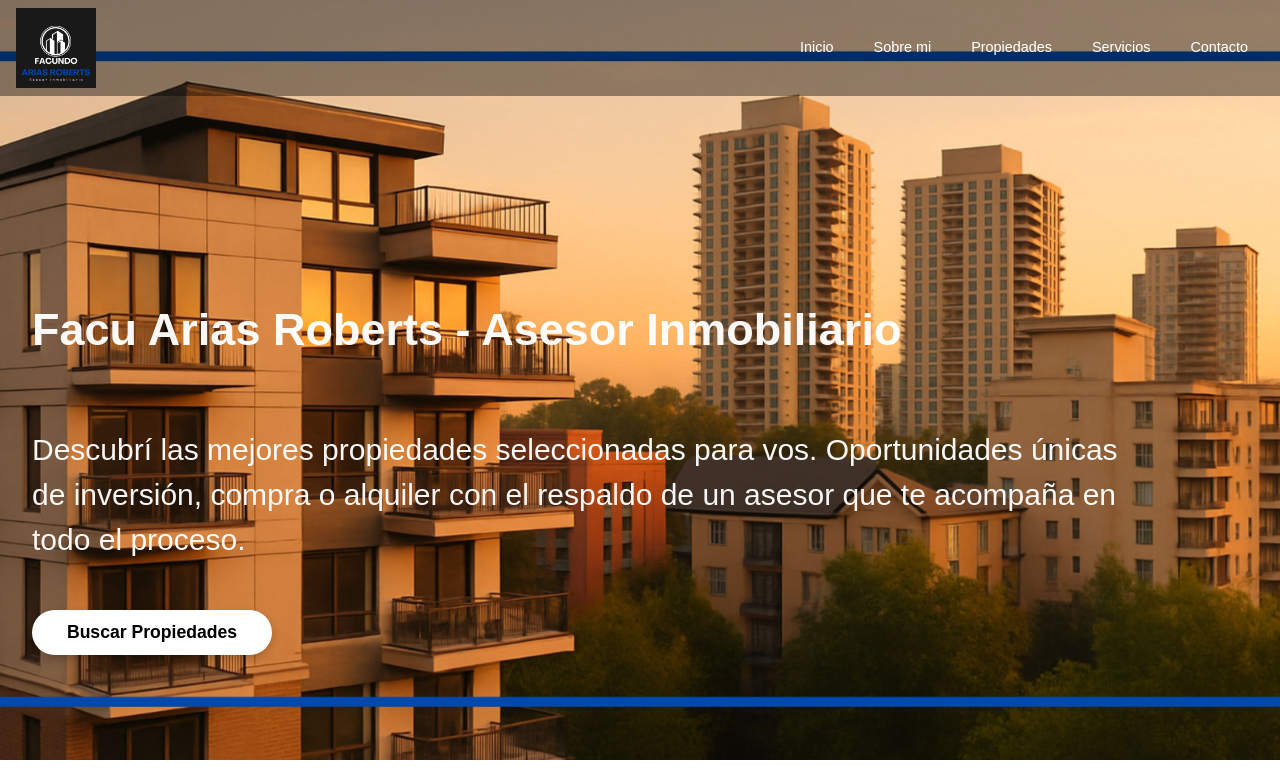
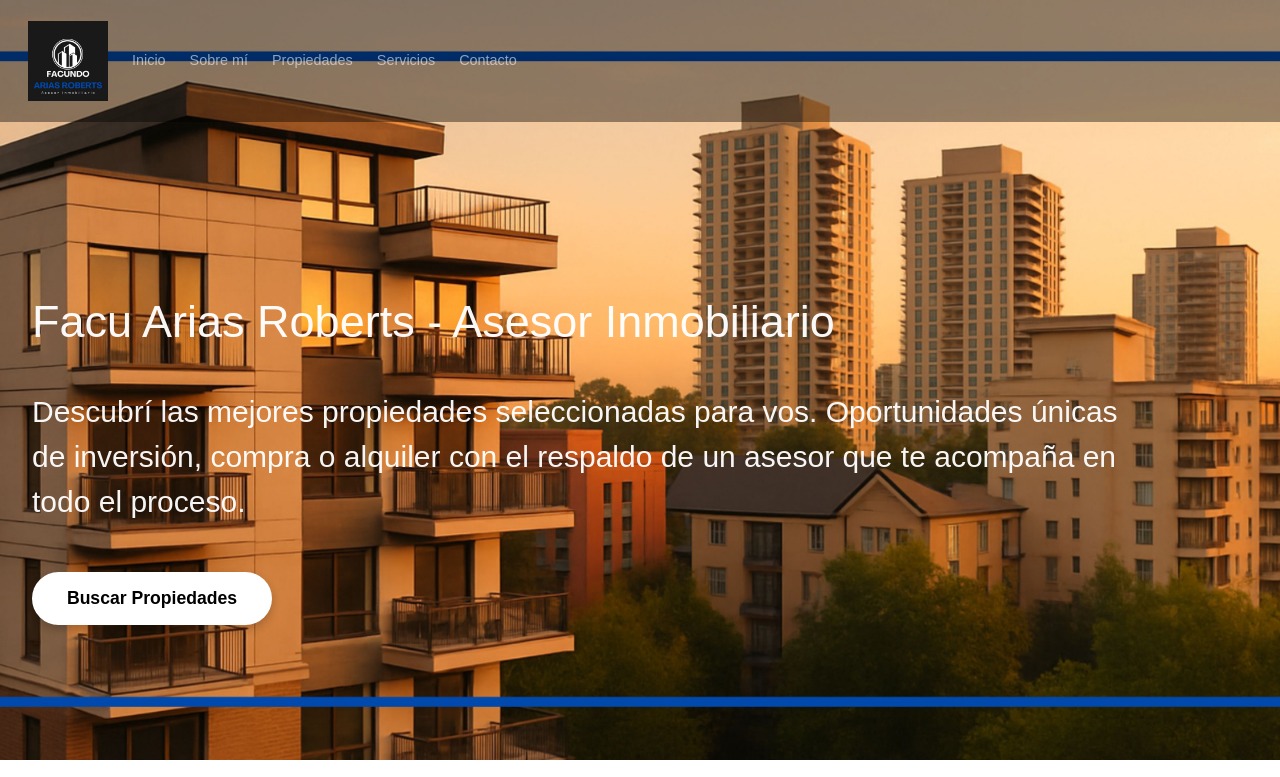
Before and after one commit to FloArias/FacuAsesorInmobiliario, a plain HTML site: page pages/propiedades.html in a window 1280 px wide. Shown: the top 777 px of the page. Drawn offline with nearby package versions, Linux system fonts and the light colour scheme.

Commit message:
Actualización: botón con link y ajustes visuales para la entrega

```diff
--- a/pages/propiedades.html
+++ b/pages/propiedades.html
@@ -3,7 +3,10 @@
 <head>
     <meta charset="UTF-8">
     <meta name="viewport" content="width=device-width, initial-scale=1.0">
-    <title>Document</title>
+      <!-- Bootstrap CSS -->
+    <link href="https://cdn.jsdelivr.net/npm/bootstrap@5.3.3/dist/css/bootstrap.min.css" rel="stylesheet" integrity="sha384-..." crossorigin="anonymous">
+
+    <title>Propiedades page</title>
     <link rel="stylesheet" href="../CSS/style.css">
 
 </head>
@@ -12,16 +15,26 @@
    <header class="propiedades-header">
       <!-- CONTENIDO DEL HEADER -->
     <div class="Header-barra-superior">
-    <img class="Logotipo" src="../media/logo.jpg" alt="logo">
-    <nav class="navegacion-superior">
-        <ul>
-        <li><a href="../index.html">Inicio</a></li>
-        <li><a href="../pages/sobre-mi.html">Sobre mi</a></li>
-        <li><a href="../pages/propiedades.html">Propiedades</a></li>
-        <li><a href="../pages/servicios.html">Servicios</a></li>
-        <li><a href="../pages/contacto.html">Contacto</a></li>
-       </ul>
-      </nav>
+       <nav class="navbar navbar-expand-lg navbar-dark mi-navbar-personalizado ">
+      <div class="container-fluid">
+      <a class="navbar-brand" href="../index.html">
+      <img class="Logotipo" src="../media/logo.jpg" alt="logo" style="height: 80px;">
+      </a>
+      <button class="navbar-toggler" type="button" data-bs-toggle="collapse" data-bs-target="#menuNavbar" aria-controls="menuNavbar" aria-expanded="false" aria-label="Toggle navigation">
+      <span class="navbar-toggler-icon"></span>
+      </button>
+
+    <div class="collapse navbar-collapse" id="menuNavbar">
+      <ul class="navbar-nav ms-auto mb-2 mb-lg-0">
+        <li class="nav-item"><a class="nav-link" href="../index.html">Inicio</a></li>
+        <li class="nav-item"><a class="nav-link" href="../pages/sobre-mi.html">Sobre mí</a></li>
+        <li class="nav-item"><a class="nav-link" href="../pages/propiedades.html">Propiedades</a></li>
+        <li class="nav-item"><a class="nav-link" href="../pages/servicios.html">Servicios</a></li>
+        <li class="nav-item"><a class="nav-link" href="../pages/contacto.html">Contacto</a></li>
+      </ul>
+    </div>
+   </div>
+   </nav>
     </div>
 
     <section class="header-index">
@@ -88,7 +101,8 @@
 
 
    </footer>
-
+  <!-- Bootstrap JS (con Popper incluido) -->
+    <script src="https://cdn.jsdelivr.net/npm/bootstrap@5.3.3/dist/js/bootstrap.bundle.min.js" integrity="sha384-..." crossorigin="anonymous"></script>
 
 </body>
 </html>
```
Also changed, not shown: pages/contacto.html (+26 -12 lines), pages/servicios.html (+25 -12 lines), pages/sobre-mi.html (+6 -3 lines).
